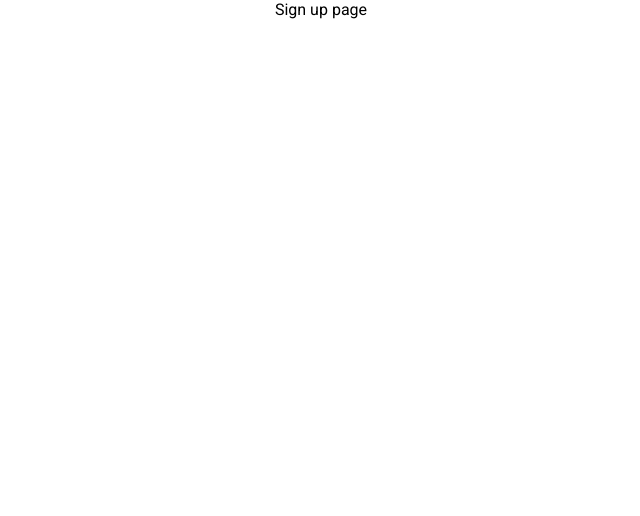
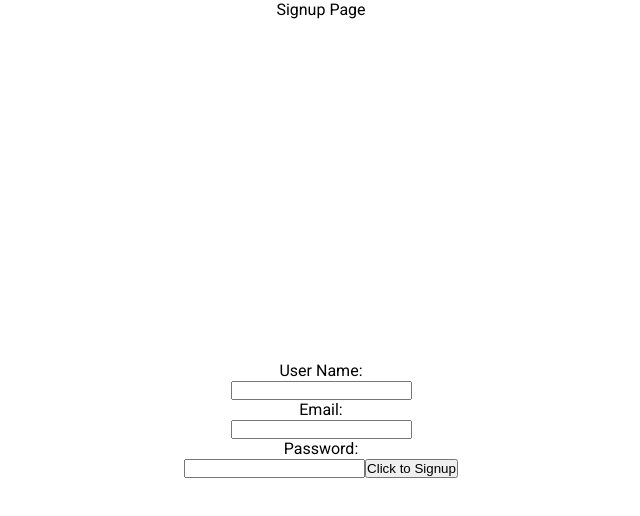
Before and after one commit to ayushsnha/React-jwt-auth, a React app: page /signup in a window 1280 px wide. Shown: the top 516 px of the page, without its empty margins (319-959 px from the left). Built offline with nearby package versions, Linux system fonts and the light colour scheme; sample sign-in values are in the browser's storage.

Commit message:
login signup form and store in local storage

```diff
--- a/package.json
+++ b/package.json
@@ -52,5 +52,6 @@
     "webpack": "^5.38.1",
     "webpack-cli": "^4.7.2",
     "webpack-dev-server": "^3.11.2"
-  }
+  },
+  "proxy": "http://localhost:4000"
 }
--- a/src/index.tsx
+++ b/src/index.tsx
@@ -2,18 +2,18 @@ import * as React from 'react';
 import * as ReactDOM from 'react-dom';
 import { BrowserRouter as Router } from 'react-router-dom';
 
-// import AuthCheck from './AuthCheck';
+import AuthCheck from './AuthCheck';
 
 import './index.css';
 import App from './App';
 
 ReactDOM.render(
     <React.StrictMode>
-        {/* <AuthCheck> */}
-        <Router>
-            <App />
-        </Router>
-        {/* </AuthCheck> */}
+        <AuthCheck>
+            <Router>
+                <App />
+            </Router>
+        </AuthCheck>
     </React.StrictMode>,
     document.getElementById('root'),
 );
--- a/src/screens/login.tsx
+++ b/src/screens/login.tsx
@@ -1,10 +1,70 @@
-import React from 'react';
+import React, { useState } from 'react';
 
-const login = () => (
-    <div>
-        Login Page
-        <button type="button" onClick={() => { localStorage.setItem('token', 'tt'); window.location.href = '/'; }}>Click to login</button>
-    </div>
-);
+import { Link } from 'react-router-dom';
+
+const login = ({ history }:any) => {
+    const [state, setState] = useState({
+        email: '',
+        password: '',
+    });
+
+    const handleSubmit = async (e:any) => {
+        e.preventDefault();
+        await fetch('/api/login', {
+            method: 'POST',
+            headers: {
+                'Content-Type': 'application/json',
+            },
+            body: JSON.stringify({
+                email: state.email,
+                password: state.password,
+            }),
+        }).then((response) => response.json())
+            .then((data) => {
+                localStorage.setItem('token', data.accessToken);
+                history.push('/profile');
+            });
+    };
+
+    return (
+        <div style={{ height: '100vh' }}>
+            Login Page
+            <div style={{
+                display: 'flex', height: '100%', alignItems: 'center', justifyContent: 'center',
+            }}
+            >
+                <form>
+                    <div>Email:</div>
+                    <input
+                        type="text"
+                        value={state.email}
+                        onChange={(e:any) => {
+                            setState((prev) => ({
+                                ...prev,
+                                email: e.target.value,
+                            }));
+                        }}
+                    />
+                    <div>Password:</div>
+                    <input
+                        type="password"
+                        value={state.password}
+                        onChange={(e:any) => {
+                            setState((prev) => ({
+                                ...prev,
+                                password: e.target.value,
+                            }));
+                        }}
+                    />
+                    <button type="button" onClick={(e) => handleSubmit(e)}>Click to login</button>
+                </form>
+                <div>
+                    Dont have a account?
+                    <Link to="/signup">SignUp</Link>
+                </div>
+            </div>
+        </div>
+    );
+};
 
 export default login;
--- a/src/screens/signup.tsx
+++ b/src/screens/signup.tsx
@@ -1,9 +1,75 @@
-import React from 'react';
+import React, { useState } from 'react';
 
-const signup = () => (
-    <div>
-        Sign up page
-    </div>
-);
+const signup = () => {
+    const [state, setState] = useState({
+        userName: '',
+        email: '',
+        password: '',
+    });
+
+    const handleSubmit = async (e:any) => {
+        e.preventDefault();
+        // console.log(state);
+        await fetch('/api/register', {
+            method: 'POST',
+            headers: {
+                'Content-Type': 'application/json',
+            },
+            body: JSON.stringify({
+                name: state.userName,
+                email: state.email,
+                password: state.password,
+            }),
+        }).then((response) => response.json())
+            .then((data) => console.log(data));
+    };
+
+    return (
+        <div style={{ height: '100vh' }}>
+            Signup Page
+            <div style={{
+                display: 'flex', height: '100%', alignItems: 'center', justifyContent: 'center',
+            }}
+            >
+                <form>
+                    <div>User Name:</div>
+                    <input
+                        type="text"
+                        value={state.userName}
+                        onChange={(e:any) => {
+                            setState((prev) => ({
+                                ...prev,
+                                userName: e.target.value,
+                            }));
+                        }}
+                    />
+                    <div>Email:</div>
+                    <input
+                        type="email"
+                        value={state.email}
+                        onChange={(e:any) => {
+                            setState((prev) => ({
+                                ...prev,
+                                email: e.target.value,
+                            }));
+                        }}
+                    />
+                    <div>Password:</div>
+                    <input
+                        type="password"
+                        value={state.password}
+                        onChange={(e:any) => {
+                            setState((prev) => ({
+                                ...prev,
+                                password: e.target.value,
+                            }));
+                        }}
+                    />
+                    <button type="button" onClick={(e) => handleSubmit(e)}>Click to Signup</button>
+                </form>
+            </div>
+        </div>
+    );
+};
 
 export default signup;
--- a/webpack.config.js
+++ b/webpack.config.js
@@ -15,6 +15,12 @@ module.exports = {
     },
     devServer: {
         historyApiFallback: true,
+        proxy: {
+            '/api': {
+                target: 'http://localhost:4000',
+                secure: false,
+            },
+        },
     },
     module: {
         rules: [
```
